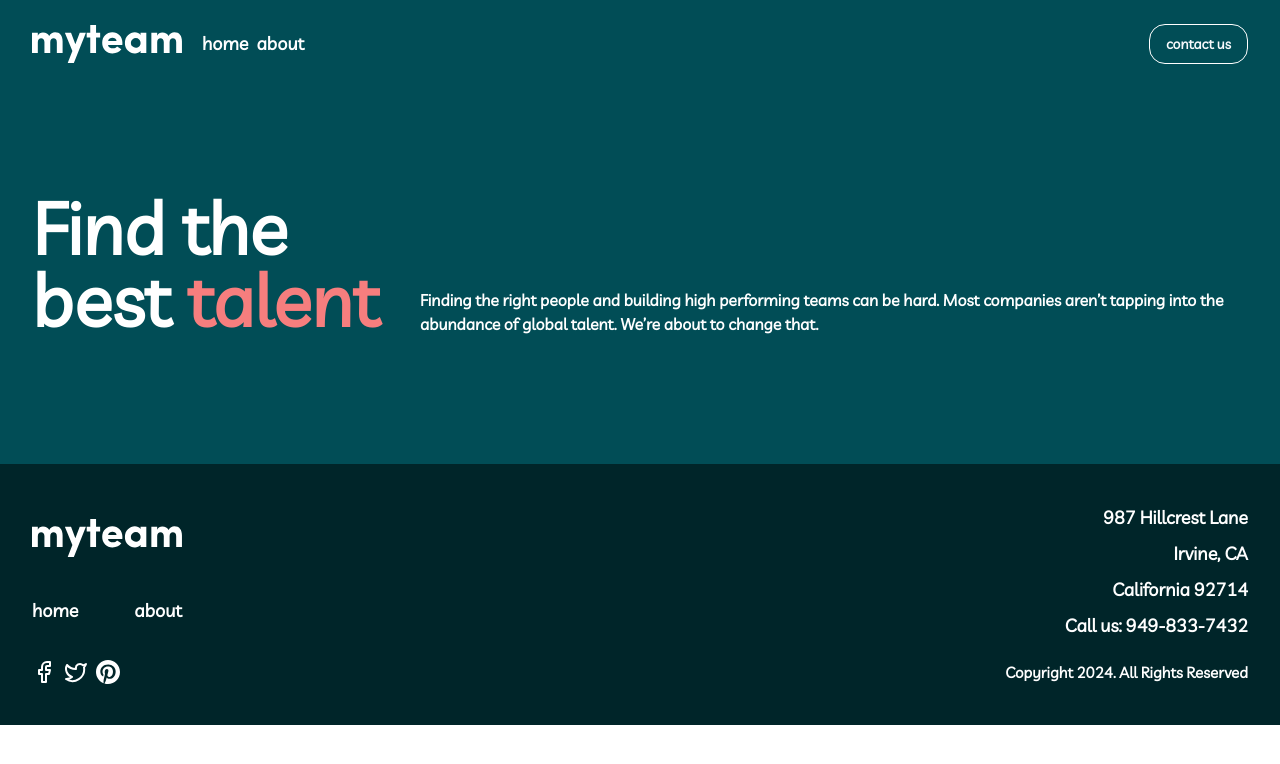
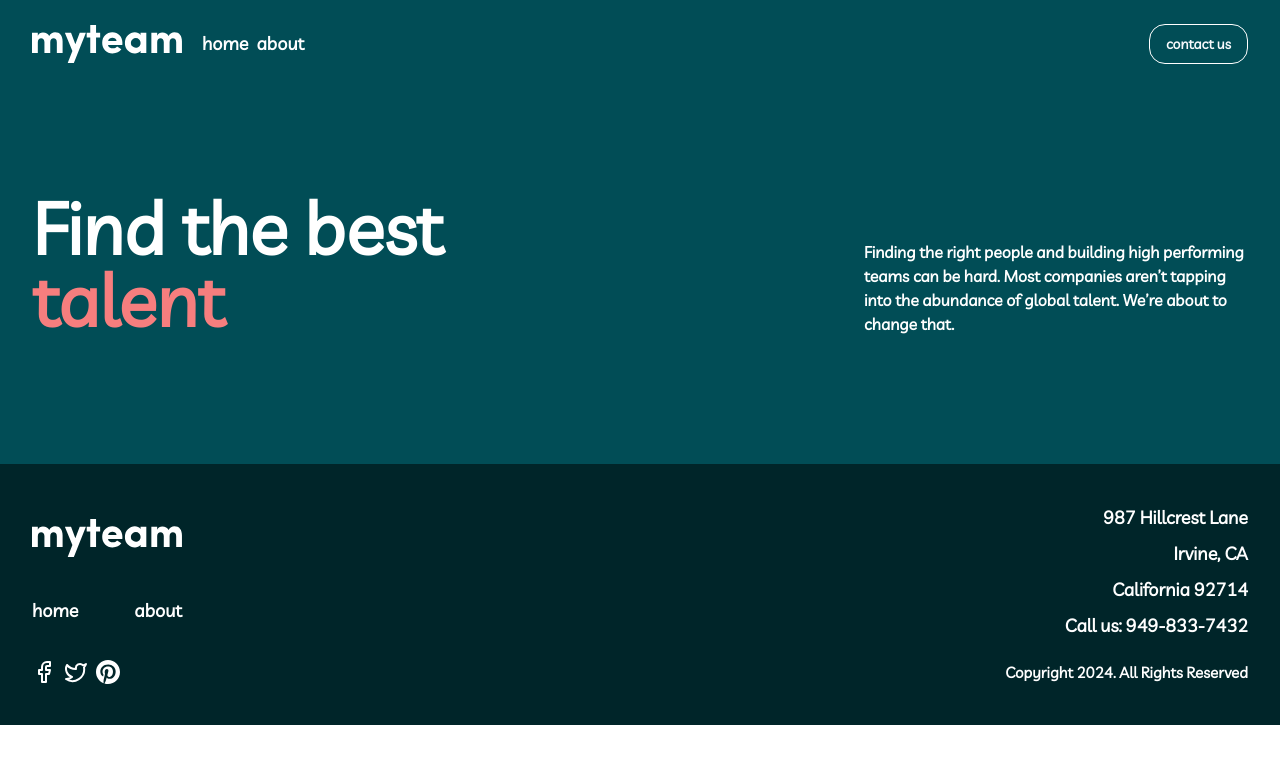
Before and after one commit to thiagomartns/myteam-multipage, a Next.js app: page / in a window 1280 px wide. Shown: the top 764 px of the page. Built offline with nearby package versions, Linux system fonts and the light colour scheme.

Commit message:
Refact: Pages styles

```diff
--- a/src/app/about/page.tsx
+++ b/src/app/about/page.tsx
@@ -3,12 +3,12 @@ import React from "react";
 export default function AboutPage() {
   return (
     <section className="py-32 bg-midnight-green">
-      <div className="main-container lg:container lg:max-w-screen-xl">
+      <div className="lg:container lg:max-w-screen-xl">
         <div className="flex flex-col gap-8 items-center px-5 md:px-32 lg:flex-row lg:px-0 lg:items-start lg:justify-between">
           <h1 className="text-center text-white text-4xl font-bold w-[9ch] md:text-5xl lg:text-6xl lg:text-left lg:w-[12ch]">
             About
           </h1>
-          <p className="text-white text-center text-xl font-semibold lg:text-base lg:text-left">
+          <p className="text-white text-center text-xl font-semibold lg:text-base lg:text-left w-[950px]">
             We help companies build dynamic teams made up of top global talent.
             Using our network of passionate professionals we drive innovation
             and deliver incredible outcomes. Talented, diverse teams shape the
--- a/src/app/page.tsx
+++ b/src/app/page.tsx
@@ -1,12 +1,12 @@
 export default function Home() {
   return (
     <section className="py-32 bg-midnight-green">
-      <div className="main-container lg:container lg:max-w-screen-xl">
+      <div className="lg:container lg:max-w-screen-xl">
         <div className="flex flex-col gap-8 items-center px-5 md:px-32 lg:flex-row lg:px-0 lg:items-end lg:justify-between">
           <h1 className="text-center text-white text-5xl font-bold w-[9ch] md:text-6xl lg:text-7xl lg:text-left lg:w-[12ch]">
             Find the best <span className="text-light-coral">talent</span>
           </h1>
-          <p className="text-white text-center text-xl font-semibold lg:text-base lg:text-left">
+          <p className="text-white text-center text-xl font-semibold lg:text-base lg:text-left w-96">
             Finding the right people and building high performing teams can be
             hard. Most companies aren’t tapping into the abundance of global
             talent. We’re about to change that.
```
